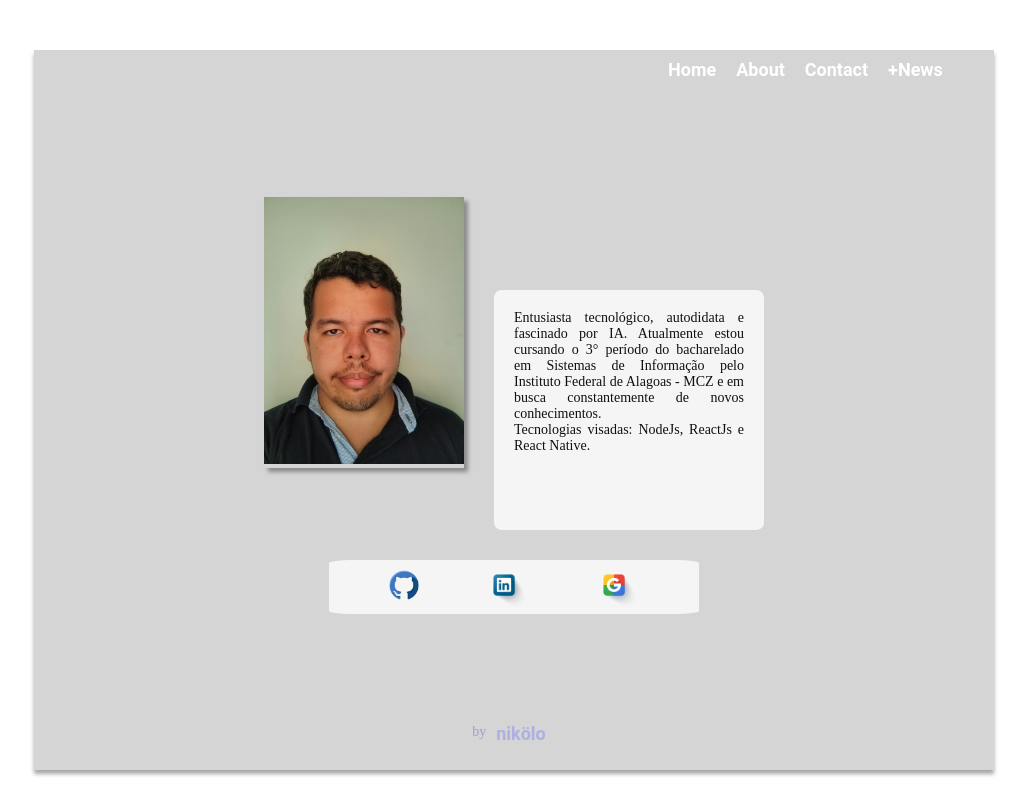
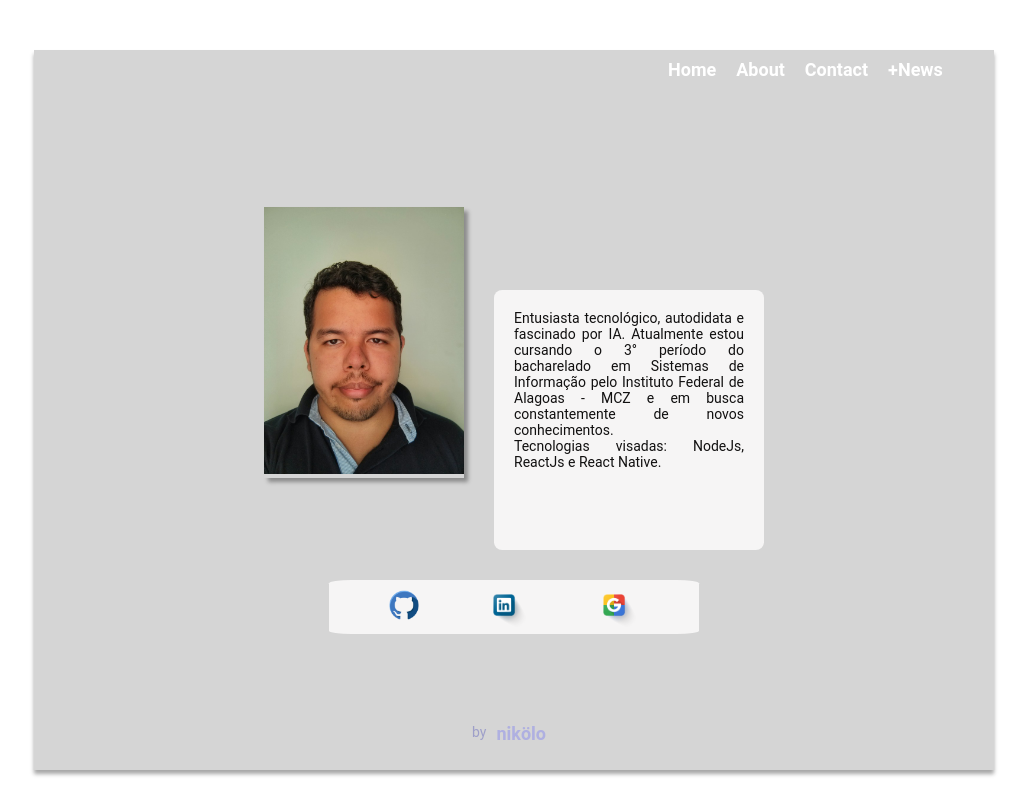
Before and after one commit to nikoloiosifovich/covid19-gama, a plain HTML site: page pages/about.html in a window 1280 px wide. Shown: the whole page, without its empty margins (126-1153 px from the left). Drawn offline with Linux system fonts and the light colour scheme.

Commit message:
implement: define roboto as main font

```diff
--- a/src/styles-about.css
+++ b/src/styles-about.css
@@ -1,3 +1,7 @@
+* {
+  font-family: Roboto;
+}
+
 body {
   margin: 0;
   display: flex;
@@ -68,7 +72,7 @@ a:hover {
 
 #personal-info {
   background-color: rgba(250, 249, 249, 0.9);
-  height: 200px;
+  height: 220px;
   padding: 20px;
   margin-top: 200px;
   border-radius: 3%;
@@ -103,7 +107,7 @@ a:hover {
   color: #9697c7dc;
   font-size: 14px;
   position: relative;
-  top: 90px;
+  top: 70px;
 }
 
 #footer a {
--- a/src/styles-contact.css
+++ b/src/styles-contact.css
@@ -1,3 +1,7 @@
+* {
+  font-family: Roboto;
+}
+
 body {
   margin: 0;
   display: flex;
@@ -68,6 +72,7 @@ a:hover {
 
 #form-frame textarea {
   margin-top: 10px;
+  font-size: 12px;
   height: 250px;
   border-radius: 8px;
   resize: none;
--- a/src/styles-home.css
+++ b/src/styles-home.css
@@ -1,3 +1,7 @@
+* {
+  font-family: Roboto;
+}
+
 body {
   margin: 0;
   display: flex;
```
